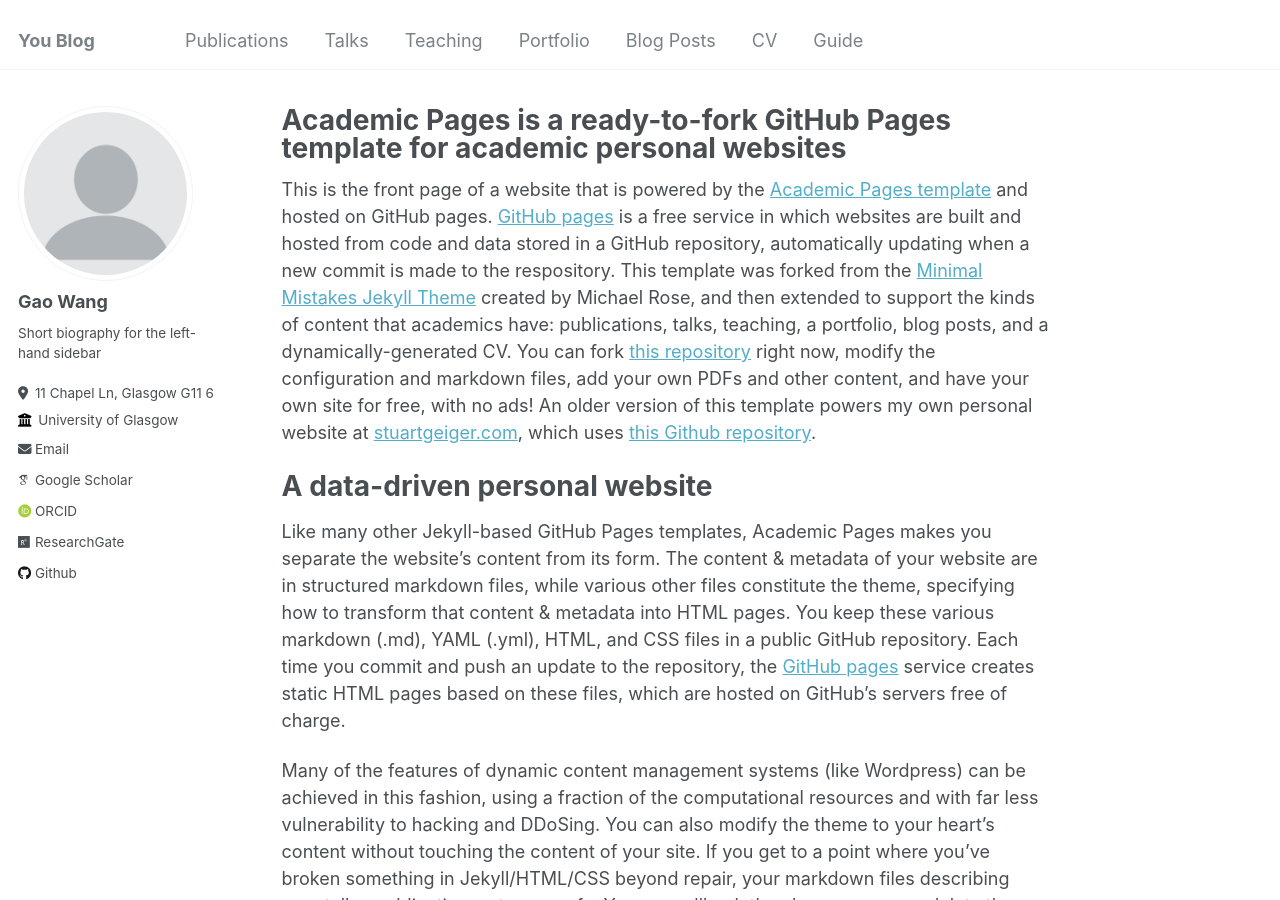
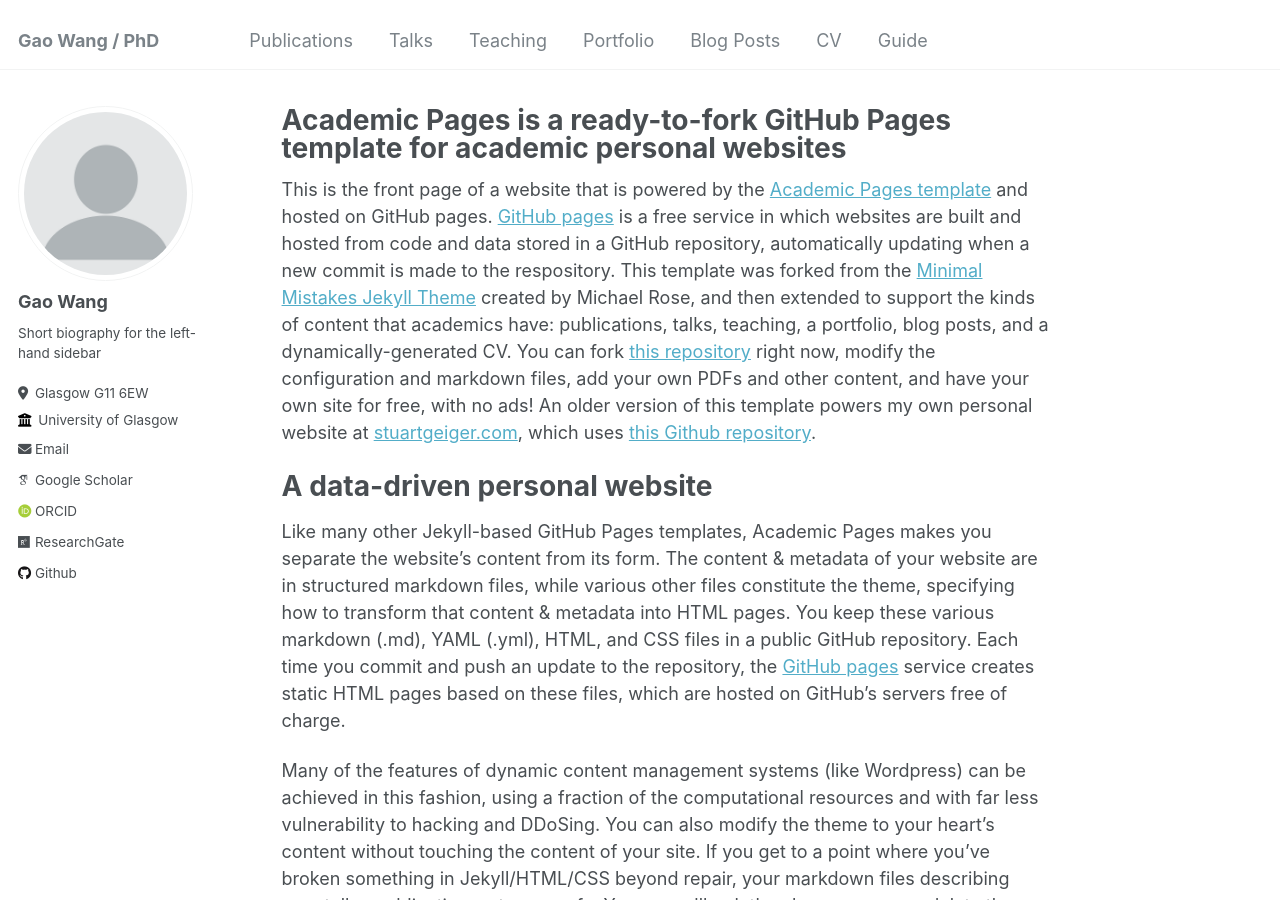
Before and after one commit to wg1275970202/test_page.github.io, a Jekyll site: the page built from _pages/about.md, in a window 1280 px wide and 900 px high. Built offline with Jekyll 4.4.1, drawn with Linux system fonts in a browser that asks for light colours; some web fonts are replaced.

Commit message:
Update _config.yml

```diff
--- a/_config.yml
+++ b/_config.yml
@@ -25,7 +25,7 @@
   name             : "Gao Wang"
   pronouns         : # example: "she/her"
   bio              : "Short biography for the left-hand sidebar"
-  location         : "11 Chapel Ln, Glasgow G11 6EW, UK, Earth"
+  location         : "Glasgow G11 6EW"
   employer         : "University of Glasgow"
   URI              : "https://www.physics.gla.ac.uk/xtremelight/Gao.html" # URL
   email            : "g.wang.4@research.gla.ac.uk"
@@ -75,7 +75,6 @@
 
 
 # Site Settings
-title: You Blog    				  	#你博客的标题
 teaser                   :  # filename of teaser fallback teaser image placed in /images/, .e.g. "500x300.png"
 breadcrumbs              : false # true, false (default)
 words_per_minute         : 160
```
